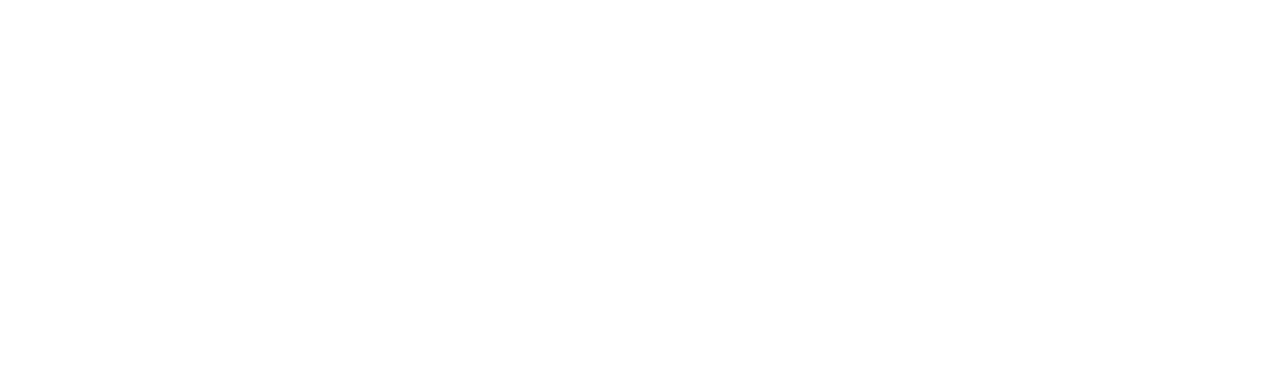
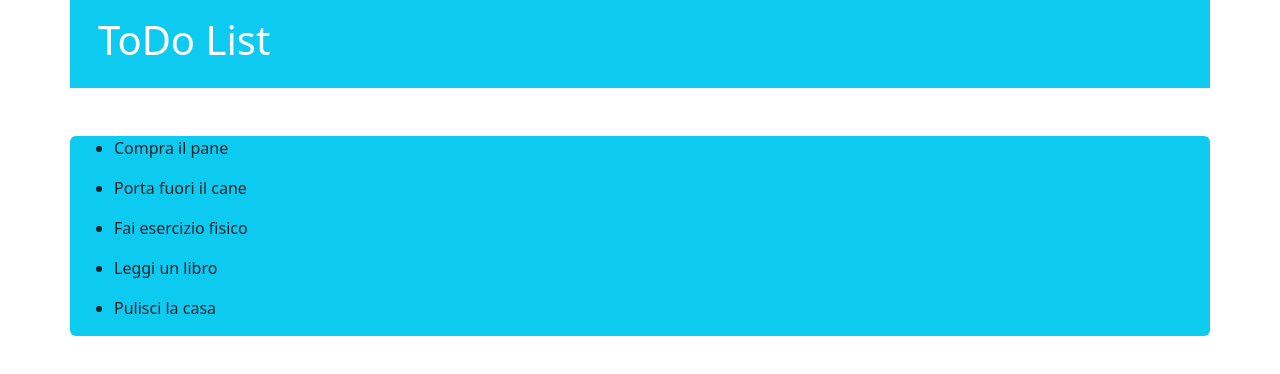
Before and after one commit to ceccobell/vue-todolist, a plain HTML site: page index.html in a window 1280 px wide. Drawn offline with nearby package versions, Linux system fonts and the light colour scheme.

Commit message:
[UPD] added function to print the list

```diff
--- a/index.html
+++ b/index.html
@@ -5,11 +5,27 @@
     <meta http-equiv='X-UA-Compatible' content='IE=edge'>
     <title>ToDo List</title>
     <meta name='viewport' content='width=device-width, initial-scale=1'>
+    <link href="https://cdn.jsdelivr.net/npm/bootstrap@5.3.3/dist/css/bootstrap.min.css" rel="stylesheet" integrity="sha384-QWTKZyjpPEjISv5WaRU9OFeRpok6YctnYmDr5pNlyT2bRjXh0JMhjY6hW+ALEwIH" crossorigin="anonymous">
     <link rel='stylesheet' href='./css/style.css'>
 </head>
 <body>
     <div id="app">
-
+        <div class="container">
+            <div class="row">
+                <div class="col-12 bg-info mb-5">
+                    <h1 class="text-white p-3">ToDo List</h1>
+                </div>
+            </div>
+        </div>
+        <div class="container">
+            <div class="row">
+                <div class="col-12 bg-info rounded">
+                    <ul v-for="item, index in todoList">
+                        <li>{{ item.text }}</li>
+                    </ul>
+                </div>
+            </div>
+        </div>
     </div>
     <script src="https://unpkg.com/vue@3/dist/vue.global.js"></script>
     <script src='./js/script.js'></script>
```
